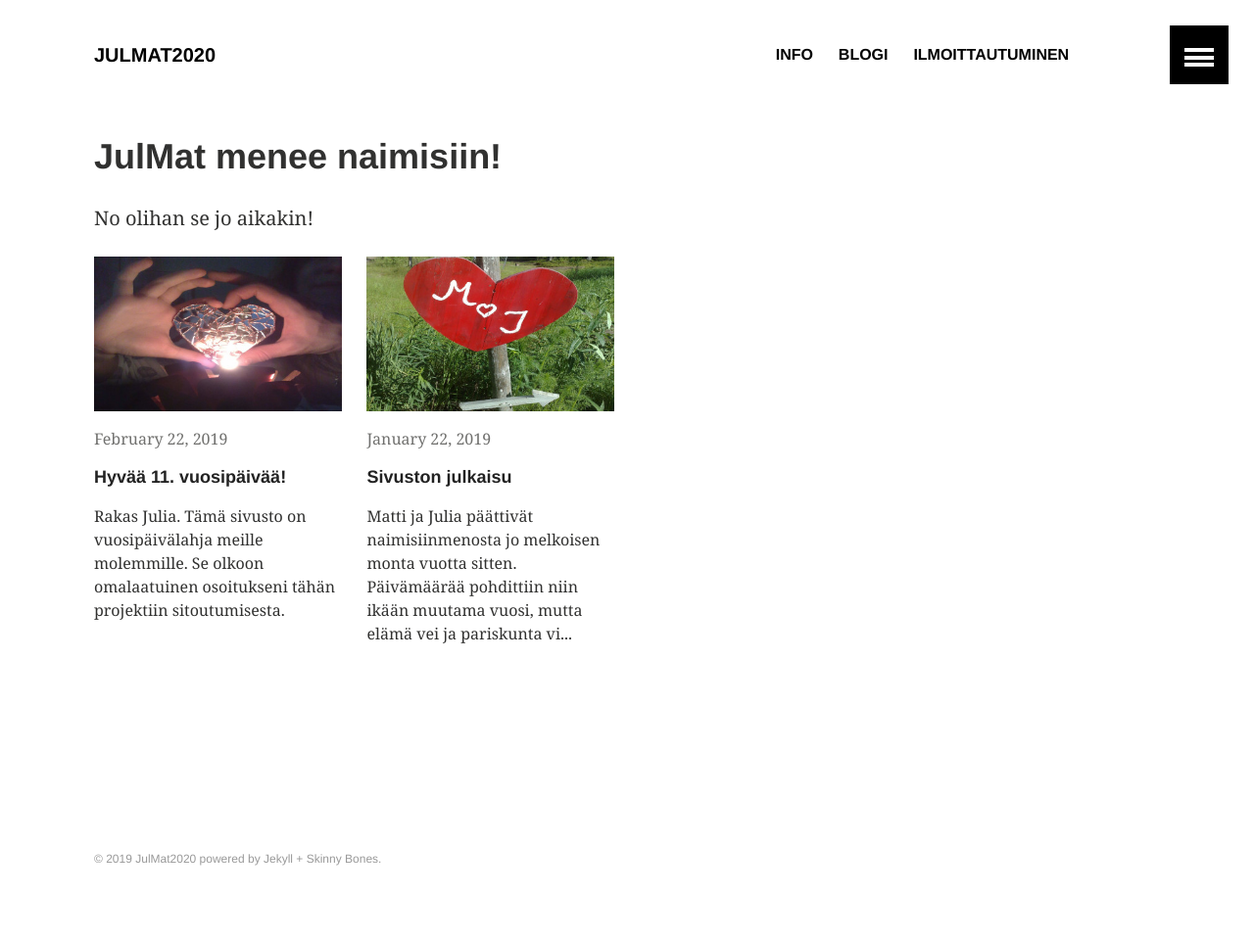
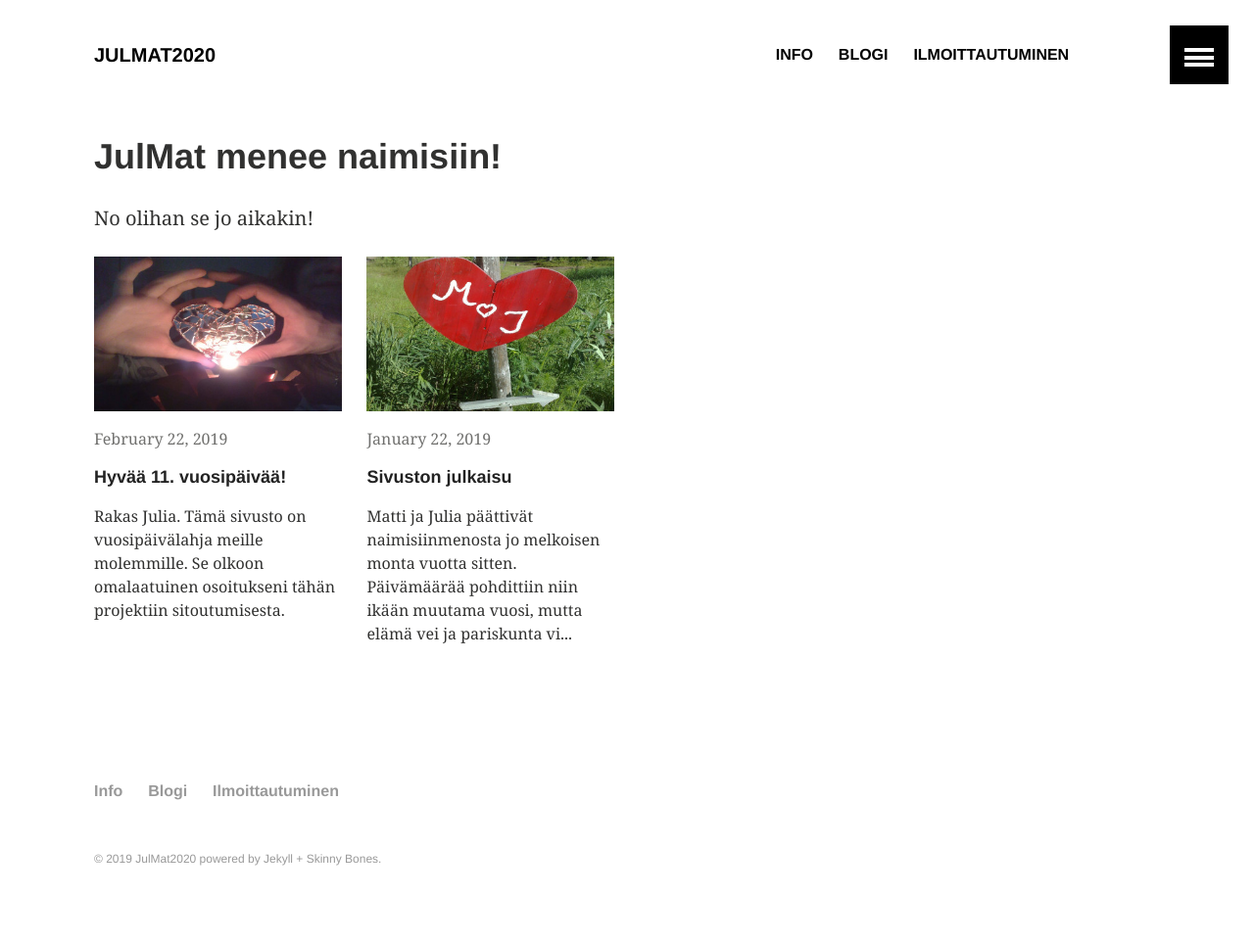
Before and after one commit to Amatson/Amatson.github.io, a Jekyll site: the page built from index.md, in a window 1280 px wide. Shown: the whole page at 98% size. Built offline with Jekyll 4.4.1, drawn with Linux system fonts in a browser that asks for light colours.

Commit message:
Added page footer navigation

```diff
--- a/_data/footer.yml
+++ b/_data/footer.yml
@@ -1,4 +1,10 @@
 # Footer navigation links
 
-- title:
-  url:
+- title: Info
+  url: /info
+
+- title: Blogi
+  url: /blog
+
+- title: Ilmoittautuminen
+  url: /ilmo
```
